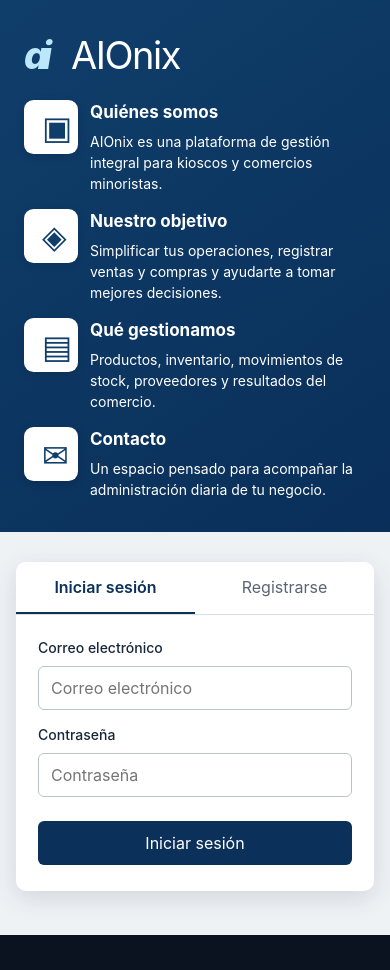
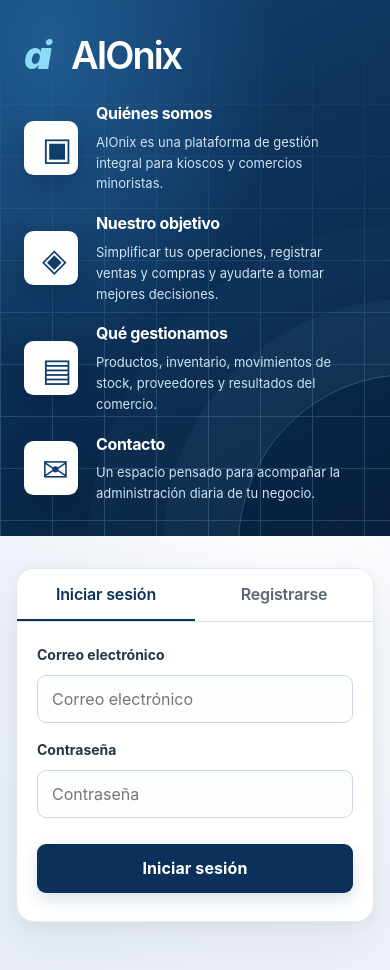
Before and after one commit to Tierrita/Gestion-Integral-de-Comercio, a React (Vite) app in the folder Frontend/: page /login in a window 390 px wide. Before the commit the page ends 935 px from the top, so only its background shows below. Built offline with nearby package versions, Linux system fonts and the light colour scheme.

Commit message:
style(login): refinar identidad AIOnix, tarjeta, campos y responsive

```diff
--- a/Frontend/src/styles/auth.css
+++ b/Frontend/src/styles/auth.css
@@ -107,3 +107,129 @@
   #root > main.aionix-auth-page { grid-template-columns: minmax(0, 1fr); }
   #root > main.aionix-auth-page .aionix-brand { padding: 32px 24px; }
 }
+
+
+/* AIOnix Login V3 — refinamiento visual. Aislado del resto de la aplicación. */
+.aionix-auth-page {
+  background: #f3f6fb;
+  font-family: Inter, system-ui, -apple-system, BlinkMacSystemFont, "Segoe UI", sans-serif;
+}
+.aionix-auth-page .aionix-brand {
+  position: relative;
+  isolation: isolate;
+  overflow: hidden;
+  background: radial-gradient(ellipse at 12% 8%, #205b91 0%, transparent 48%),
+    linear-gradient(155deg, #123e6b 0%, #0b2d52 58%, #071f3c 100%);
+}
+.aionix-auth-page .aionix-brand::before {
+  content: "";
+  position: absolute;
+  z-index: -1;
+  inset: 0;
+  opacity: .18;
+  background-image: linear-gradient(#a6dff5 1px, transparent 1px),
+    linear-gradient(90deg, #a6dff5 1px, transparent 1px);
+  background-size: 52px 52px;
+  mask-image: linear-gradient(to bottom, transparent 0%, #000 80%);
+  pointer-events: none;
+}
+.aionix-auth-page .aionix-brand::after {
+  content: "";
+  position: absolute;
+  width: 340px;
+  height: 340px;
+  right: -190px;
+  bottom: -180px;
+  border: 1px solid #8dd9f744;
+  border-radius: 50%;
+  box-shadow: 0 0 0 75px #8dd9f70a, 0 0 0 150px #8dd9f706;
+  pointer-events: none;
+}
+.aionix-auth-page .aionix-brand-inner { width: min(100%, 485px); }
+.aionix-auth-page .aionix-brand-logo {
+  font-weight: 600;
+  letter-spacing: -2px;
+  margin-bottom: 48px;
+}
+.aionix-auth-page .aionix-brand-mark { color: #8ddcf7; }
+.aionix-auth-page .aionix-brand-items { gap: 30px; }
+.aionix-auth-page .aionix-info-item { align-items: center; gap: 18px; }
+.aionix-auth-page .aionix-info-item h2 { font-size: 19px; letter-spacing: -.35px; }
+.aionix-auth-page .aionix-info-item p { color: #d0e2f1; line-height: 1.6; }
+.aionix-auth-page .aionix-info-icon {
+  width: 68px;
+  height: 68px;
+  border-radius: 16px;
+  background: #ffffffed;
+  box-shadow: 0 10px 24px #001c3950;
+}
+.aionix-auth-page .aionix-info-button {
+  transition: transform .18s ease, box-shadow .18s ease, border-color .18s ease;
+}
+.aionix-auth-page .aionix-info-button:hover {
+  transform: translateY(-3px);
+  box-shadow: 0 14px 26px #001c3966;
+}
+.aionix-auth-page .aionix-auth-side {
+  background: radial-gradient(ellipse at 75% 20%, #ffffff 0%, #f2f5fa 58%, #e9eef6 100%);
+  padding: 44px 28px;
+}
+.aionix-auth-page .aionix-auth-card,
+.aionix-auth-page .aionix-section-card {
+  border: 1px solid #e2e9f1;
+  border-radius: 18px;
+  box-shadow: 0 22px 60px #153b6518, 0 4px 14px #153b650c;
+}
+.aionix-auth-page .aionix-auth-card { width: min(100%, 430px); }
+.aionix-auth-page .aionix-auth-tabs button {
+  font-weight: 600;
+  letter-spacing: -.15px;
+}
+.aionix-auth-page .aionix-auth-body { padding: 30px 30px 34px; }
+.aionix-auth-page .aionix-login-form { gap: 12px; }
+.aionix-auth-page .aionix-login-form label { color: #22364b; font-weight: 650; }
+#root > main.aionix-auth-page .aionix-login-form input {
+  min-height: 48px;
+  border: 1px solid #cad6e2;
+  border-radius: 9px;
+  padding: 12px 14px;
+  background: #fbfdff;
+  transition: border-color .18s ease, box-shadow .18s ease;
+}
+#root > main.aionix-auth-page .aionix-login-form input:focus {
+  border-color: #1488bc;
+  box-shadow: 0 0 0 4px #1488bc1a;
+  outline: none;
+}
+#root > main.aionix-auth-page button.aionix-primary-button {
+  min-height: 49px;
+  border-radius: 9px;
+  font-weight: 700;
+  letter-spacing: .1px;
+  box-shadow: 0 7px 16px #0b315b24;
+  transition: background .18s ease, transform .18s ease, box-shadow .18s ease;
+}
+#root > main.aionix-auth-page button.aionix-primary-button:hover:not(:disabled) {
+  background: #174a7b;
+  transform: translateY(-1px);
+  box-shadow: 0 10px 20px #0b315b30;
+}
+.aionix-auth-page .aionix-section-card { width: min(100%, 520px); }
+@media (max-width: 800px) {
+  .aionix-auth-page .aionix-brand { padding: 30px 24px; }
+  .aionix-auth-page .aionix-brand-logo { margin-bottom: 24px; }
+  .aionix-auth-page .aionix-brand-items { gap: 18px; }
+  .aionix-auth-page .aionix-info-icon { width: 54px; height: 54px; border-radius: 12px; }
+  .aionix-auth-page .aionix-auth-side { padding: 32px 16px 48px; }
+}
+@media (max-width: 420px) {
+  .aionix-auth-page .aionix-auth-body { padding: 24px 20px 28px; }
+  .aionix-auth-page .aionix-brand-logo { font-size: 38px; }
+  .aionix-auth-page .aionix-info-item h2 { font-size: 16px; }
+  .aionix-auth-page .aionix-info-item p { font-size: 13px; }
+}
+@media (prefers-reduced-motion: reduce) {
+  .aionix-auth-page .aionix-info-button,
+  .aionix-auth-page .aionix-login-form input,
+  .aionix-auth-page button.aionix-primary-button { transition: none; }
+}
```
